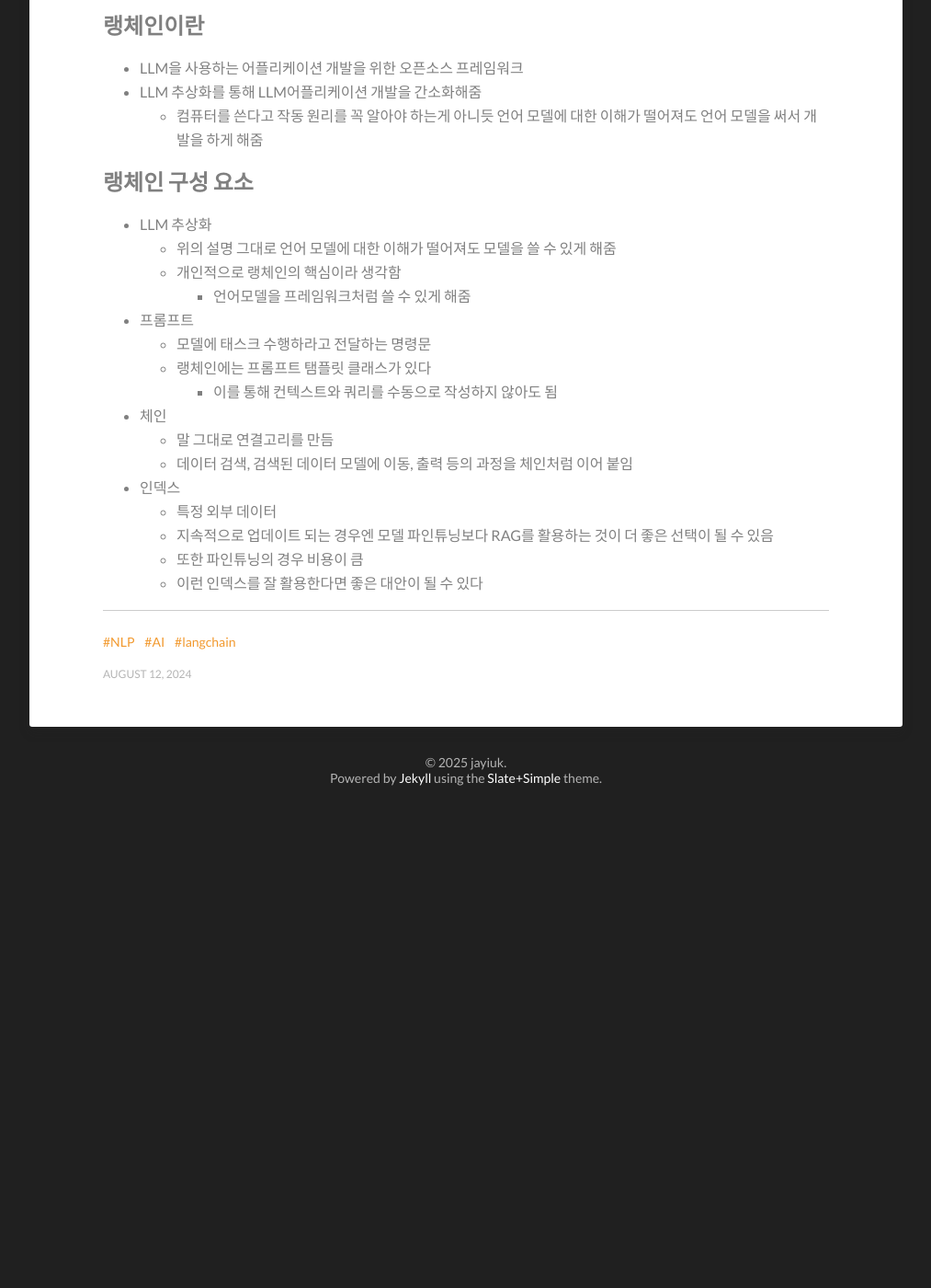
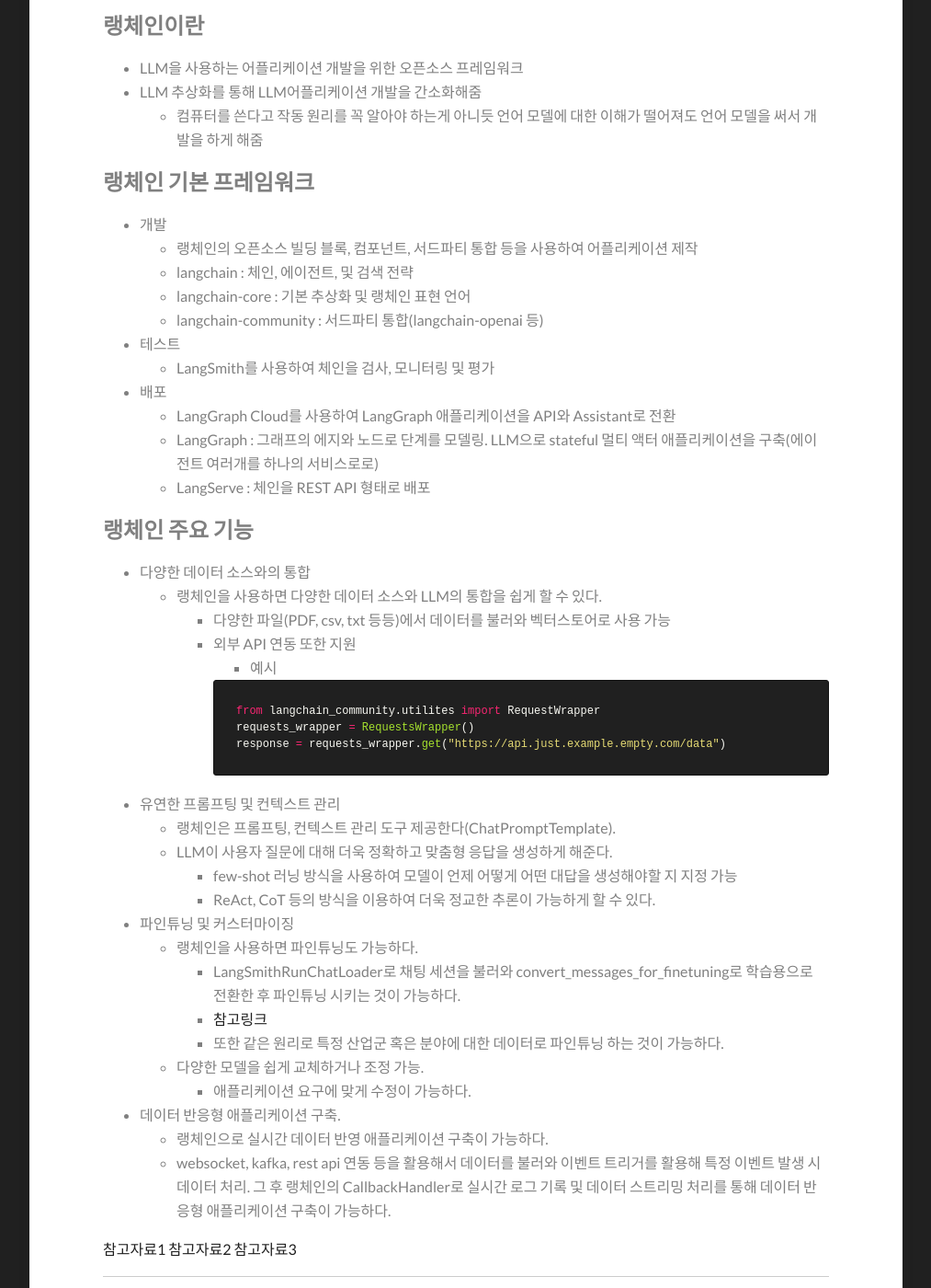
Before and after one commit to jayiuk/jayiuk.github.io, a Jekyll site: the page built from _posts/2024-08-12-langchain_ch1.md, in a window 1280 px wide and 1400 px high, scrolled down 399 px. Shown: the whole window at 92% size, without its empty margins (133-1146 px from the left). Built offline with Jekyll 4.4.1, drawn with Linux system fonts in a browser that asks for light colours; comment, search, counter and statistics services are not loaded; before the commit the page ends 1281 px from its top, so only the background shows below that.

Commit message:
study NLP-langchain

````diff
--- a/_posts/2024-08-12-langchain_ch1.md
+++ b/_posts/2024-08-12-langchain_ch1.md
@@ -14,20 +14,55 @@ date-string : August 12, 2024
   - 컴퓨터를 쓴다고 작동 원리를 꼭 알아야 하는게 아니듯 언어 모델에 대한 이해가 떨어져도 언어 모델을 써서 개발을 하게 해줌
 
 
-## 랭체인 구성 요소
-- LLM 추상화
-  - 위의 설명 그대로 언어 모델에 대한 이해가 떨어져도 모델을 쓸 수 있게 해줌
-  - 개인적으로 랭체인의 핵심이라 생각함
-    - 언어모델을 프레임워크처럼 쓸 수 있게 해줌
-- 프롬프트
-  - 모델에 태스크 수행하라고 전달하는 명령문
-  - 랭체인에는 프롬프트 탬플릿 클래스가 있다
-    - 이를 통해 컨텍스트와 쿼리를 수동으로 작성하지 않아도 됨
-- 체인
-  - 말 그대로 연결고리를 만듬
-  - 데이터 검색, 검색된 데이터 모델에 이동, 출력 등의 과정을 체인처럼 이어 붙임
-- 인덱스
-  - 특정 외부 데이터
-  - 지속적으로 업데이트 되는 경우엔 모델 파인튜닝보다 RAG를 활용하는 것이 더 좋은 선택이 될 수 있음
-  - 또한 파인튜닝의 경우 비용이 큼
-  - 이런 인덱스를 잘 활용한다면 좋은 대안이 될 수 있다
+## 랭체인 기본 프레임워크
+- 개발
+  - 랭체인의 오픈소스 빌딩 블록, 컴포넌트, 서드파티 통합 등을 사용하여 어플리케이션 제작
+  - langchain : 체인, 에이전트, 및 검색 전략
+  - langchain-core : 기본 추상화 및 랭체인 표현 언어
+  - langchain-community : 서드파티 통합(langchain-openai 등)
+
+- 테스트
+  - LangSmith를 사용하여 체인을 검사, 모니터링 및 평가
+
+- 배포
+  - LangGraph Cloud를 사용하여 LangGraph 애플리케이션을 API와 Assistant로 전환
+  - LangGraph : 그래프의 에지와 노드로 단계를 모델링. LLM으로 stateful 멀티 액터 애플리케이션을 구축(에이전트 여러개를 하나의 서비스로로)
+  - LangServe : 체인을 REST API 형태로 배포
+
+## 랭체인 주요 기능
+- 다양한 데이터 소스와의 통합
+  - 랭체인을 사용하면 다양한 데이터 소스와 LLM의 통합을 쉽게 할 수 있다.
+    - 다양한 파일(PDF, csv, txt 등등)에서 데이터를 불러와 벡터스토어로 사용 가능
+    - 외부 API 연동 또한 지원
+      - 예시
+
+      ```python
+      from langchain_community.utilites import RequestWrapper
+      requests_wrapper = RequestsWrapper()
+      response = requests_wrapper.get("https://api.just.example.empty.com/data")
+      ```
+
+- 유연한 프롬프팅 및 컨텍스트 관리
+  - 랭체인은 프롬프팅, 컨텍스트 관리 도구 제공한다(ChatPromptTemplate).
+  - LLM이 사용자 질문에 대해 더욱 정확하고 맞춤형 응답을 생성하게 해준다.
+    - few-shot 러닝 방식을 사용하여 모델이 언제 어떻게 어떤 대답을 생성해야할 지 지정 가능
+    - ReAct, CoT 등의 방식을 이용하여 더욱 정교한 추론이 가능하게 할 수 있다.
+- 파인튜닝 및 커스터마이징
+  - 랭체인을 사용하면 파인튜닝도 가능하다.
+    - LangSmithRunChatLoader로 채팅 세션을 불러와 convert_messages_for_finetuning로 학습용으로 전환한 후 파인튜닝 시키는 것이 가능하다.
+    - [참고링크](https://python.langchain.com/docs/integrations/chat_loaders/langsmith_llm_runs/)
+    - 또한 같은 원리로 특정 산업군 혹은 분야에 대한 데이터로 파인튜닝 하는 것이 가능하다.
+  - 다양한 모델을 쉽게 교체하거나 조정 가능.
+    - 애플리케이션 요구에 맞게 수정이 가능하다.
+
+- 데이터 반응형 애플리케이션 구축.
+  - 랭체인으로 실시간 데이터 반영 애플리케이션 구축이 가능하다.
+  - websocket, kafka, rest api 연동 등을 활용해서 데이터를 불러와 이벤트 트리거를 활용해 특정 이벤트 발생 시 데이터 처리. 그 후 랭체인의 CallbackHandler로 실시간 로그 기록 및 데이터 스트리밍 처리를 통해 데이터 반응형 애플리케이션 구축이 가능하다.
+
+
+
+
+
+[참고자료1](https://www.samsungsds.com/kr/insights/what-is-langchain.html)
+[참고자료2](https://www.samsungsds.com/kr/insights/the-concept-of-langchain.html)
+[참고자료3](https://python.langchain.com/docs/integrations/chat_loaders/langsmith_llm_runs/)
````
